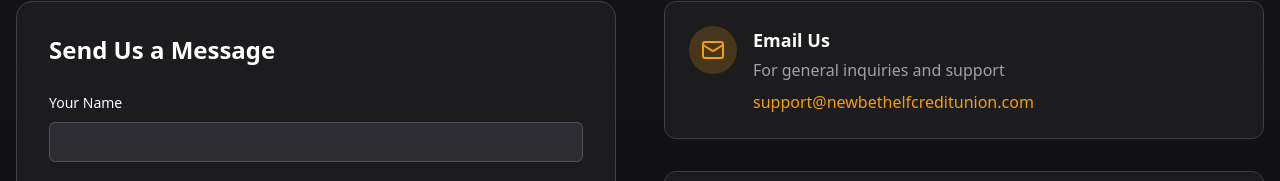
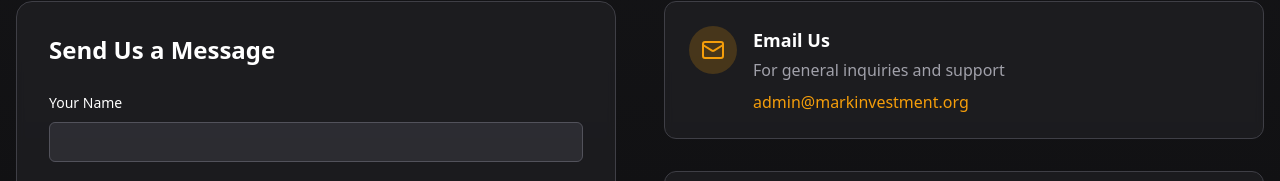
Before and after one commit to Karenffff/frontend-unvestment, a Next.js app: page /contact in a window 1280 px wide. Shown: the part 532-713 px from the top of the page. Built offline with nearby package versions, Linux system fonts and the light colour scheme; a web font is replaced by a local one.

Commit message:
chnage the email

```diff
--- a/app/contact/page.tsx
+++ b/app/contact/page.tsx
@@ -187,8 +187,8 @@ export default function ContactPage() {
                     <div>
                       <h3 className="text-lg font-semibold mb-1">Email Us</h3>
                       <p className="text-zinc-400 mb-2">For general inquiries and support</p>
-                      <a href="mailto:support@newbethelfcreditunion.com" className="text-amber-500 hover:text-amber-400">
-                        support@newbethelfcreditunion.com
+                      <a href="mailto:admin@markinvestment.org" className="text-amber-500 hover:text-amber-400">
+                        admin@markinvestment.org
                       </a>
                     </div>
                   </div>
```
